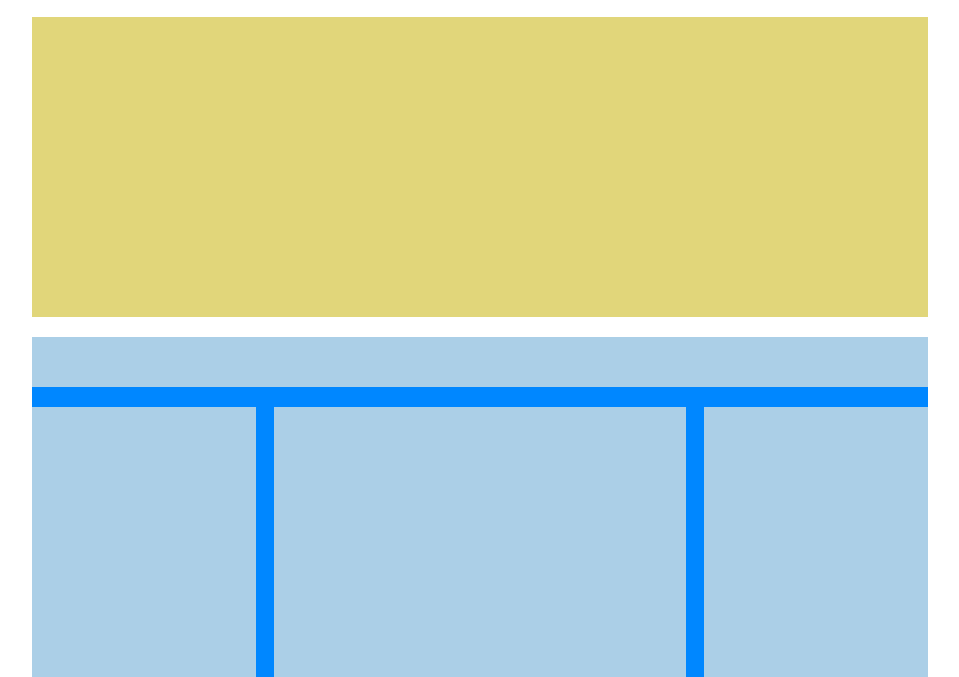
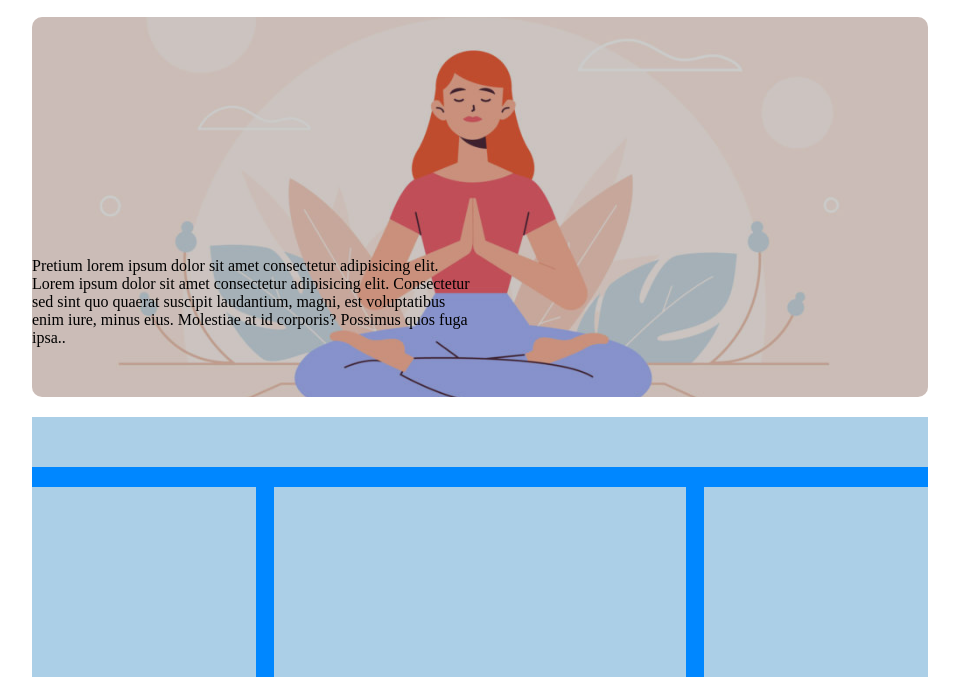
Before and after one commit to AnaisDiGenua/htmlcss-wp, a plain HTML site: page index.html in a window 1280 px wide. Shown: the part 123-800 px from the top of the page, without its empty margins (160-1119 px from the left). Drawn offline with Linux system fonts and the light colour scheme.

Commit message:
jumbo bozza

```diff
--- a/css/style.css
+++ b/css/style.css
@@ -23,7 +23,6 @@
 
 /* *****debug***** */
 .debug .header-top {
-    height: 100px;
     background-color: #e579e6;
 }
 .debug #logo {
@@ -35,7 +34,7 @@
     background-color: lightcoral;
 }
 .debug .header-bottom {
-    height: 300px;
+    height: 380px;
     background-color: #e1d67a;
 }
 .debug main{
@@ -63,7 +62,7 @@
 }
 
 
-/* header */
+/* header top*/
 header {
     width: 100%;
 }
@@ -91,6 +90,29 @@ header {
 }
 
 
+/* header bottom */
+.header-bottom {
+    background-image: url(../img/banner.jpg);
+    background-size: cover;
+    background-position: center;
+    position: relative;
+    border-radius: 10px;
+}
+.header-bottom::after {
+    content: '';
+    position: absolute;
+    top: 0;
+    left: 0;
+    height: 100%;
+    width: 100%;
+    background-color: rgba(0,0,0,0.2);
+    border-radius: 10px;
+}
+.jumbo-content {
+    position: absolute;
+    bottom: 50px;
+    width: 50%;
+}
 
 
 /* main */
--- a/index.html
+++ b/index.html
@@ -30,7 +30,14 @@
                 </nav>
             </div>
 
-            <div class="header-bottom mb-20"></div>
+            <div class="header-bottom mb-20">
+                <div class="jumbo-content">
+                    <div class="jumbo-title">Pretium lorem ipsum dolor sit amet consectetur adipisicing elit.
+                    </div>
+                    <p class="jumbo-text">Lorem ipsum dolor sit amet consectetur adipisicing elit. Consectetur sed sint quo quaerat suscipit laudantium, magni, est voluptatibus enim iure, minus eius. Molestiae at id corporis? Possimus quos fuga ipsa..</p>
+                </div>
+
+            </div>
         </header>
         <!-- /header -->
 
```
